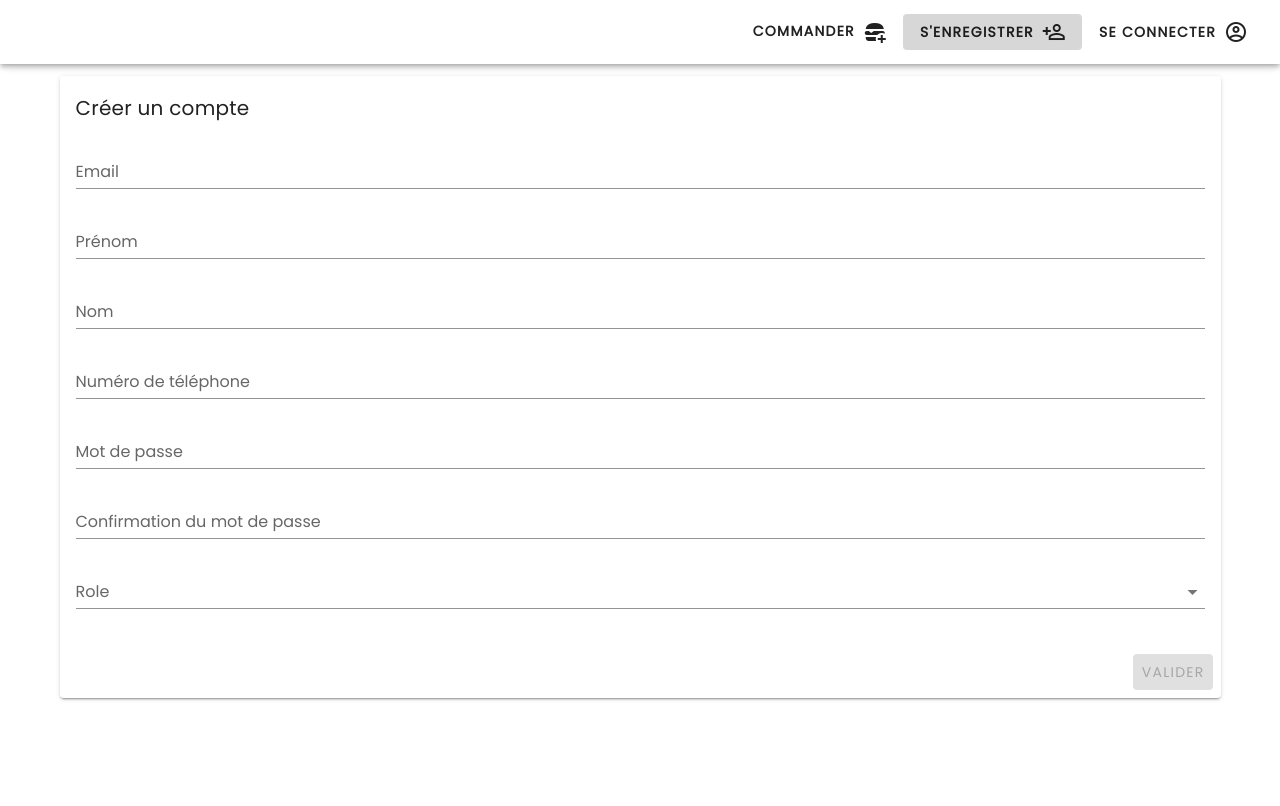
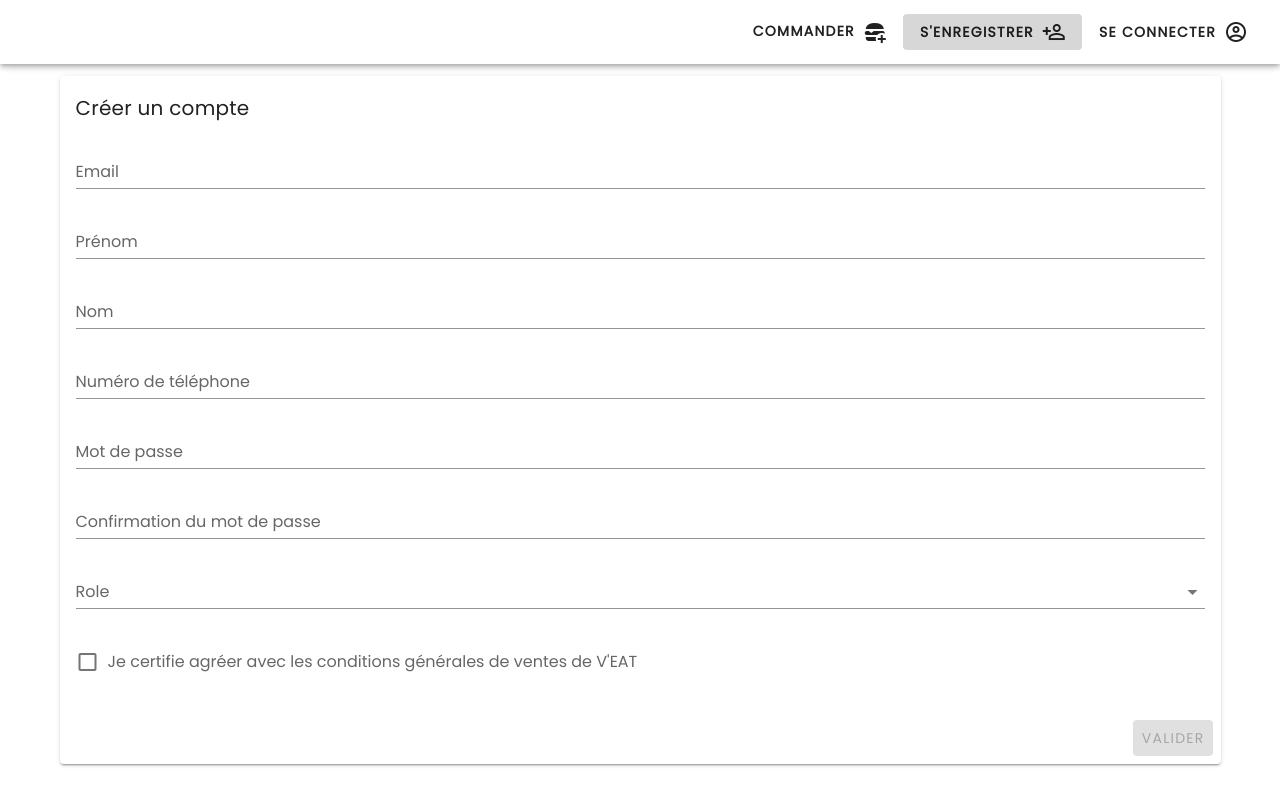
Before and after one commit to Elective-Logiciel-CESI-SN1FX231-G1/web-app, a Vue app: page /register in a window 1280 px wide. Shown: the top 806 px of the page. Built offline with nearby package versions, Linux system fonts and the light colour scheme.

Commit message:
Checkbox for the CGV

```diff
--- a/src/components/auth/ProfileForm.vue
+++ b/src/components/auth/ProfileForm.vue
@@ -1,7 +1,7 @@
 <template>
   <v-card :loading="loading">
     <v-card-title primary-title>
-      {{ user._id ? 'Éditer mon compte' : 'Créer un compte'}}
+      {{ user._id ? "Éditer mon compte" : "Créer un compte" }}
       <v-spacer></v-spacer>
       <delete-dialog v-if="user._id" label="mon compte" @delete="deleteUser">
       </delete-dialog>
@@ -14,59 +14,66 @@
           name="email"
           label="Email"
           :rules="[
-              v => !!v || 'L\'adresse email est requise',
-              v => /^\w+([.-]?\w+)*@\w+([.-]?\w+)*(\.\w{2,3})+$/.test(v) || 'L\'adresse email doit etre valide'
-            ]"
+            (v) => !!v || 'L\'adresse email est requise',
+            (v) =>
+              /^\w+([.-]?\w+)*@\w+([.-]?\w+)*(\.\w{2,3})+$/.test(v) ||
+              'L\'adresse email doit etre valide',
+          ]"
         />
         <v-text-field
           v-model="user.firstname"
           name="firstname"
           label="Prénom"
-          :rules="[
-              v => !!v || 'Le prénom est requis'
-            ]"
+          :rules="[(v) => !!v || 'Le prénom est requis']"
         />
         <v-text-field
           v-model="user.lastname"
           name="lastname"
           label="Nom"
-          :rules="[
-              v => !!v || 'Le nom est requis'
-            ]"
+          :rules="[(v) => !!v || 'Le nom est requis']"
         />
         <v-text-field
           v-model="user.phone"
           label="Numéro de téléphone"
           name="phone"
-          :rules="[
-              v => !!v || 'Le numéro de téléphone est requis'
-            ]"
+          :rules="[(v) => !!v || 'Le numéro de téléphone est requis']"
         />
         <v-text-field
           v-model="user.password"
           type="password"
           label="Mot de passe"
-          :rules="[
-              v => !!v || !!user._id || 'Le mot de passe est requis'
-            ]"
+          :rules="[(v) => !!v || !!user._id || 'Le mot de passe est requis']"
         />
         <v-text-field
           type="password"
           label="Confirmation du mot de passe"
           :rules="[
-              v => !!v || !!user._id || 'La confirmation du mot de passe est requise',
-              v => v === user.password || 'Les mots de passe ne sont pas identique'
-            ]"
+            (v) =>
+              !!v ||
+              !!user._id ||
+              'La confirmation du mot de passe est requise',
+            (v) =>
+              v === user.password || 'Les mots de passe ne sont pas identique',
+          ]"
         />
         <v-select
           v-if="!role && !user._id"
           :items="roles"
           v-model="user.role"
           label="Role"
+          :rules="[(v) => !!v || 'Le role est requis']"
+        ></v-select>
+        <v-checkbox
+          v-if="!user._id"
+          v-model="checkbox"
+          color="blue"
+          label="Je certifie agréer avec les conditions générales de ventes de V'EAT"
           :rules="[
-              v => !!v || 'Le role est requis'
-            ]"
-        ></v-select>
+            (c) =>
+              !!c || 'Vous devez accepter nos conditions générales de ventes',
+          ]"
+        >
+        </v-checkbox>
       </v-form>
     </v-card-text>
     <v-card-actions>
@@ -107,7 +114,8 @@ export default Vue.extend({
       user: JSON.parse(JSON.stringify(this.value)),
       valid: false,
       loading: false,
-      error: false
+      error: false,
+      checkbox: false
     }
   },
   computed: {
```
